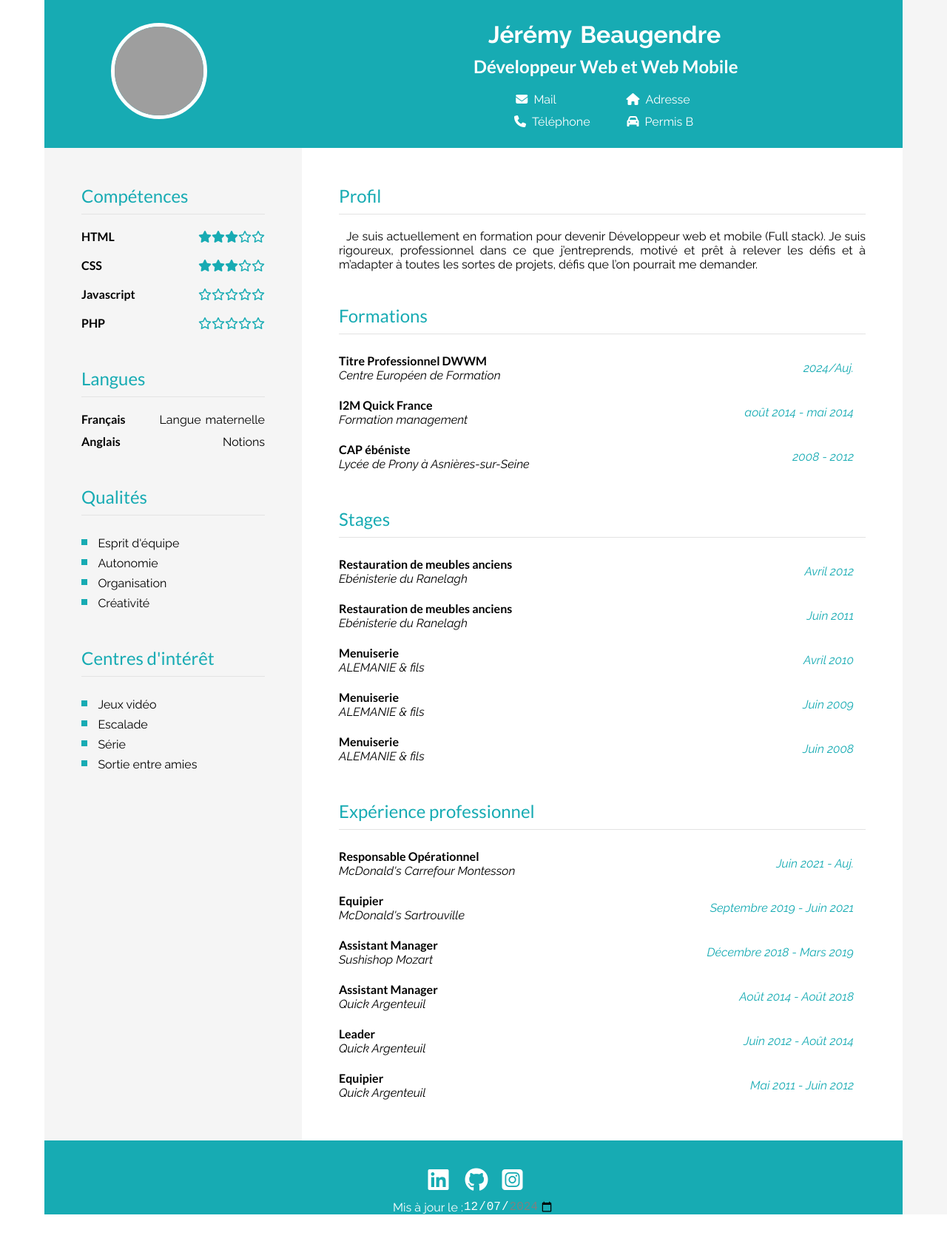
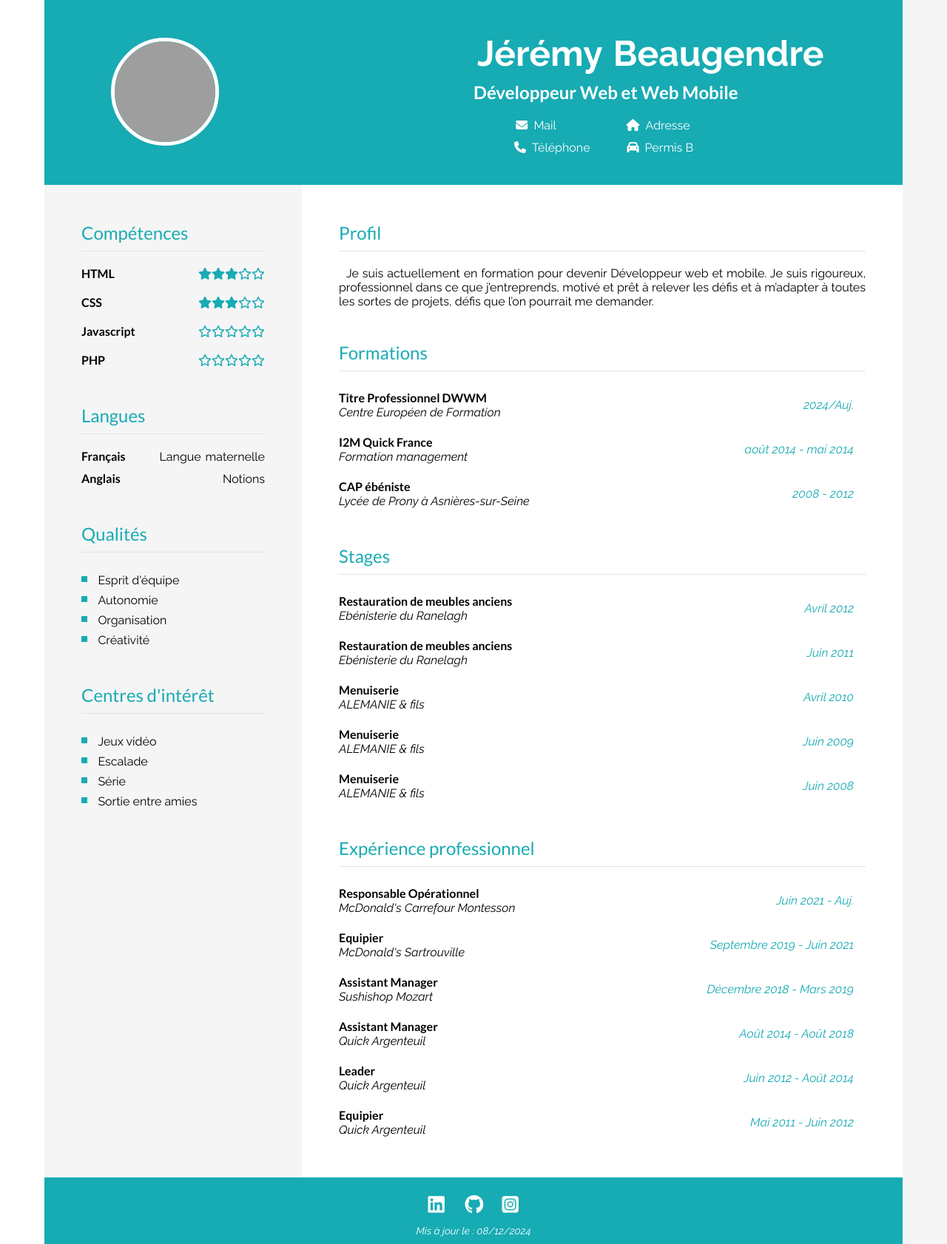
Before and after one commit to Laupaka2/Beaugendre_J-r-my_Devoir_3_CV_HTML_CSS, a plain HTML site: page index.html in a window 1280 px wide. Shown: the whole page at 74% size. Before the commit the page ends 1642 px from the top, so only its background shows below. Drawn offline with Linux system fonts and the light colour scheme; grey boxes are pictures that could not be loaded; files whose address does not match are found by name.

Commit message:
correction des erreur dans les index.html et css

```diff
--- a/asset/css/style.css
+++ b/asset/css/style.css
@@ -1,5 +1,7 @@
+/*font-family "Lato" importer de google fonts*/
 @import url('https://fonts.googleapis.com/css2?family=Lato:ital,wght@0,400;0,700;1,400;1,700&display=swap');
 
+/* font-family télécharger de google fonts et importer via @font-face*/
 @font-face {
     font-family: "Raleway";
     src: url('../fonts/Raleway-Regular\ \(convert.io\).woff');
@@ -32,13 +34,17 @@
     font-weight: 400;
     font-style: italic;
 }
+
+/*Rénitialisation des marges interne et externe des pages*/
 *{
     margin: 0;
     padding: 0;
 }
+/*Taille police d'ecriture du cv*/
 html{
     font-size: 1rem;
 }
+/*Taille du body et dégrader comme sur la maquette gauche blanc et droite gris*/
 body{
     background-image: linear-gradient(to right,
     #ffffff 0%,
@@ -48,39 +54,61 @@ body{
     );
     height: 100%;
 }
+/*Taille couleur et police de d'écriture du titre h1*/
 h1{
     font-family: "Lato";
     color: #ffffff;
-    margin-left: 15px;
+    font-size: 3rem;
 }
+/* Couleur police d'écriture epaisseur style de police*/
 h2{
     font-family: "Lato";
     font-weight: 100;
     font-style: normal;
     color: #17abb3;
 }
-h3{
-    font-family: "Lato";
-    color: #17abb3;
-    padding-top: 20px;
-}
-.dev{
-    font-family: "Lato";
-    color: #ffffff;
-}
+/* Taille et centrage du header avec couleur de fond*/
 header{
     width: 1160px;
+    height: 250px;
     margin: 0 auto;
     background-color: #17abb3;
 }
+/* Container placer dans le header avec flexbox hauteur largeur et supréssion des puces*/
 .container{
     display: inline-flex;
     flex-direction: row;
     align-items: center;
     list-style: none;
     width: 100%;
-    height: 200px;
+    height: 250px;
 }
+/* div contenant la photo avec un flex-basis qui occupe 50% de l'espace et position relative pour declaré l'élément par rapport a sa position normal */
+.photo{
+    flex-basis: 50%;
+    position: relative;
+}
+/* la balise img avec une image sa taille couleur et une bordure de couleur  blanche en 5px
+ un border radius pour arrondir les coin  et une position absolute avec un top left pour placer l'image dans le header */
+img{
+    position: absolute;
+    top: -65px;
+    left: 90px;
+    width: 136px;
+    height: 136px;
+    object-fit: cover;
+    border-radius: 50%;
+    border: #ffffff solid 5px;
+}
+/* un hover avec cursor zoom-in pour avoir le curseur loupe qui montre que l'on peut grandir l'image au passage de la souris*/
+img:hover{
+    cursor: zoom-in;
+}
+/* div contenant tous les info et conteneur du header avec un flex-basis qui occupe 50% de l'espace*/
+.info{
+    flex-basis: 50%;
+}
+/* Deuxième container placer dans le 1er avec flexbox marge interne police d'écriture qui sert a placer email et l'adresse */
 .container-2{
     display: flex;
     justify-content: space-around;
@@ -88,6 +116,7 @@ header{
     padding-top: 10px;
     font-family: "Lato";
 }
+/*Troisième container placer aussi dans le 1er avec flexbox marge interne police d'écriture qui sert a placer Telephone et permi B*/
 .container-3{
     display: flex;
     justify-content: space-evenly;
@@ -95,44 +124,29 @@ header{
     padding-right: 233px;
     font-family: "Lato";
 }
+/* Couleur des icones font awesome voiture maison enveloppe téléphone*/
 .voiture i{
     color: #ffffff;
 }
 .maison i{
     color: #ffffff;
 }
-.contact{
-    padding-left: 5px;
-}
 .contact i{
     color: #ffffff;
-}
-.email{
-    padding-left: 10px;
 }
 .email i{
     color: #ffffff;
 }
-.info{
-    flex-basis: 50%;
+/*Marge interne qui sert a placer l'icone téléphone et le texte téléphone correctement*/
+.contact{
+    padding-left: 5px;
 }
-.photo{
-    flex-basis: 50%;
-    position: relative;
+/*Marge interne qui sert a placer l'icone de l'email et le texte mail correctement*/
+.email{
+    padding-left: 10px;
 }
-img{
-    position: absolute;
-    top: -60px;
-    left: 90px;
-    width: 15vh;
-    height: 15vh;
-    object-fit: cover;
-    border-radius: 50%;
-    border: #ffffff solid 5px;
-}
-img:hover{
-    cursor: zoom-in;
-}
+/*Les balise a du header couleur  police d'écriture epaisseur style de police un texte decoration en none pour enlever l'effet surligner sous mes liens
+et un padding pour positionner correctement mes icones avec mes liens*/
 a{
     color: #ffffff;
     text-decoration: none;
@@ -160,9 +174,9 @@ span{
     display: flex;
     max-height: 100%;
     max-width: 1160px;
+    min-width: 1160px;
     margin: 0 auto;
     flex-direction: row;
-    flex-wrap: wrap;
     background-color: #ffffff;
 }
 .competences{
@@ -316,21 +330,17 @@ strong{
 }
 footer{
     width: 1160px;
-    height: 100px;
+
     flex-direction: row;
     justify-content: center;
     margin: auto;
     background-color: #17abb3;
 }
-input[type=date], label[for=start]{
-    background-color: #17abb3;
+.maj p{
     color: #ffffff;
-    border: none;
-    font-size: 1rem;
-}
-label[for=start]{
     font-family: "Raleway";
-    font-style: normal;
+    font-style: italic;
+    font-size: 0.850rem;
 }
 .maj{
     display: flex;
@@ -339,6 +349,7 @@ label[for=start]{
     align-items: flex-end;
     width: 1160px;
     height: 30px;
+    padding-bottom: 10px;
 }
 .reseau{
     display: flex;
@@ -348,14 +359,19 @@ label[for=start]{
     margin-right: auto;
     align-items: flex-end;
     width: 150px;
-    height: 70px;
+    height: 50px;
     color: #ffffff;
 }
 .lik{
+    display: flex;
+    align-items: flex-end;
     width: 33px;
     height: 33px;
     object-fit: cover;
 }
+.lik i{
+    font-size: 1.6rem;
+}
 footer .reseau i:hover{
-    color: rgb(255, 255, 255, 50%);
+    color: rgb(255, 255, 255, 70%);
 }
--- a/index.html
+++ b/index.html
@@ -7,14 +7,14 @@
     <title>Cv-Jérémy-Beaugendre</title>
     <link rel="stylesheet" href="./asset/css/style.css">
     <link rel="stylesheet" href="https://cdnjs.cloudflare.com/ajax/libs/font-awesome/6.6.0/css/all.min.css">
-    <link rel="icon" type="image/png" href="./asset/img/favicon-96x96.png" sizes="96x96" />
-    <link rel="icon" type="image/svg+xml" href="./asset/img/favicon.svg" />
-    <link rel="shortcut icon" href="./asset/img/favicon.ico" />
-    <link rel="apple-touch-icon" sizes="180x180" href="./asset/img/apple-touch-icon.png" />
-    <link rel="manifest" href="./asset/img/site.webmanifest" />
+    <link rel="icon" type="image/png" href="./asset/img/favicon-96x96.png" sizes="96x96">
+    <link rel="icon" type="image/svg+xml" href="./asset/img/favicon.svg">
+    <link rel="shortcut icon" href="./asset/img/favicon.ico">
+    <link rel="apple-touch-icon" sizes="180x180" href="./asset/img/apple-touch-icon.png">
+    <link rel="manifest" href="./asset/img/site.webmanifest">
 </head>
 <body>
-    <!--en-tête avec image de profil et infomation de contact avec redirection-->
+    <!--en-tête avec image de profil et infomation de contact avec redirection placer avec flexbox-->
     <header>
             <div class="container">
                 <div class="photo">
@@ -48,9 +48,10 @@
                         </address>
                     </div>
                 </div>
+            </div>
     </header>
     <main class="cv-container">
-        <!--div contenant compétence, langues, qualité et centre d'intérêt-->
+        <!--div contenant compétence, langues, qualité et centre d'intérêt placer avec flexbox-->
             <div class="competences">
                 <h2>Compétences</h2>
                 <div class="trait-2"></div>
@@ -85,13 +86,14 @@
                     <li>Sortie entre amies</li>
                 </ul>
             </div>
-            <div class="pfse"> <!--div contenant mon profil, mes formation, stages et expérience professionnel avec des titre et des separation faite avec des div a la place des /hr et des section avec des sous-section gauche et droite-->
+            <div class="pfse"> <!--div contenant mon profil, mes formation, stages et expérience professionnel avec des titre et des separation faite avec des div a la place des /hr et des section avec des sous-section gauche et droite placer avec flexbox-->
                 <div class="prez">
                     <h2>Profil</h2>
                     <div class="trait"></div>
                     <p>Je suis actuellement en formation pour devenir
-                        Développeur web et mobile (Full stack).
-                        Je suis rigoureux, professionnel dans ce que j’entreprends, motivé et prêt à relever les défis et à m’adapter à toutes les sortes de projets, défis que l’on pourrait me demander.</p>
+                    Développeur web et mobile.
+                    Je suis rigoureux, professionnel dans ce que j’entreprends, motivé et prêt à relever les défis et à m’adapter à toutes les
+                    sortes de projets, défis que l’on pourrait me demander.</p>
                 </div>
                 <h2 class="titre-1">Formations</h2>
                 <div class="trait"></div>
@@ -228,15 +230,14 @@
             </div>
     </main>
     <footer>
-        <!--Pied de page avec les reseaux sociaux lien avec des lien redirigeant vert les réseaux en question et la date la dernière mise a jour-->
+        <!--Pied de page avec les reseaux sociaux lien avec des lien redirigeant vert les réseaux en question et la date la dernière mise a jour placer avec flexbox-->
             <div class="reseau">
-                <div class="lik"><a href="https://www.linkedin.com"><i class="fa-brands fa-linkedin fa-2x"></i></a></div>
+                <div class="lik"><a href="https://www.linkedin.com/in/jeremy-beaugendre-651930340/"><i class="fa-brands fa-linkedin"></i></a></div>
                 <div class="lik"><a href="https://github.com"><i class="fa-brands fa-github fa-2x"></i></a></div>
-                <div class="lik"><a href="https://www.instagram.com/?hl=fr"><i class="fa-brands fa-square-instagram fa-2x"></i></a></div>
+                <div class="lik"><a href="https://www.instagram.com"><i class="fa-brands fa-square-instagram fa-2x"></i></a></div>
             </div>
             <div class="maj">
-                <label for="start">Mis à jour le :</label>
-                <input type="date" id="start" name="trip-start" value="2024-12-07" min="2024-11-01" max="2024-12-31"/>
+                <p>Mis à jour le : 08/12/2024</p>
             </div>
     </footer>
 </body>
```
Lines whose indentation alone changed are shown as unchanged.
